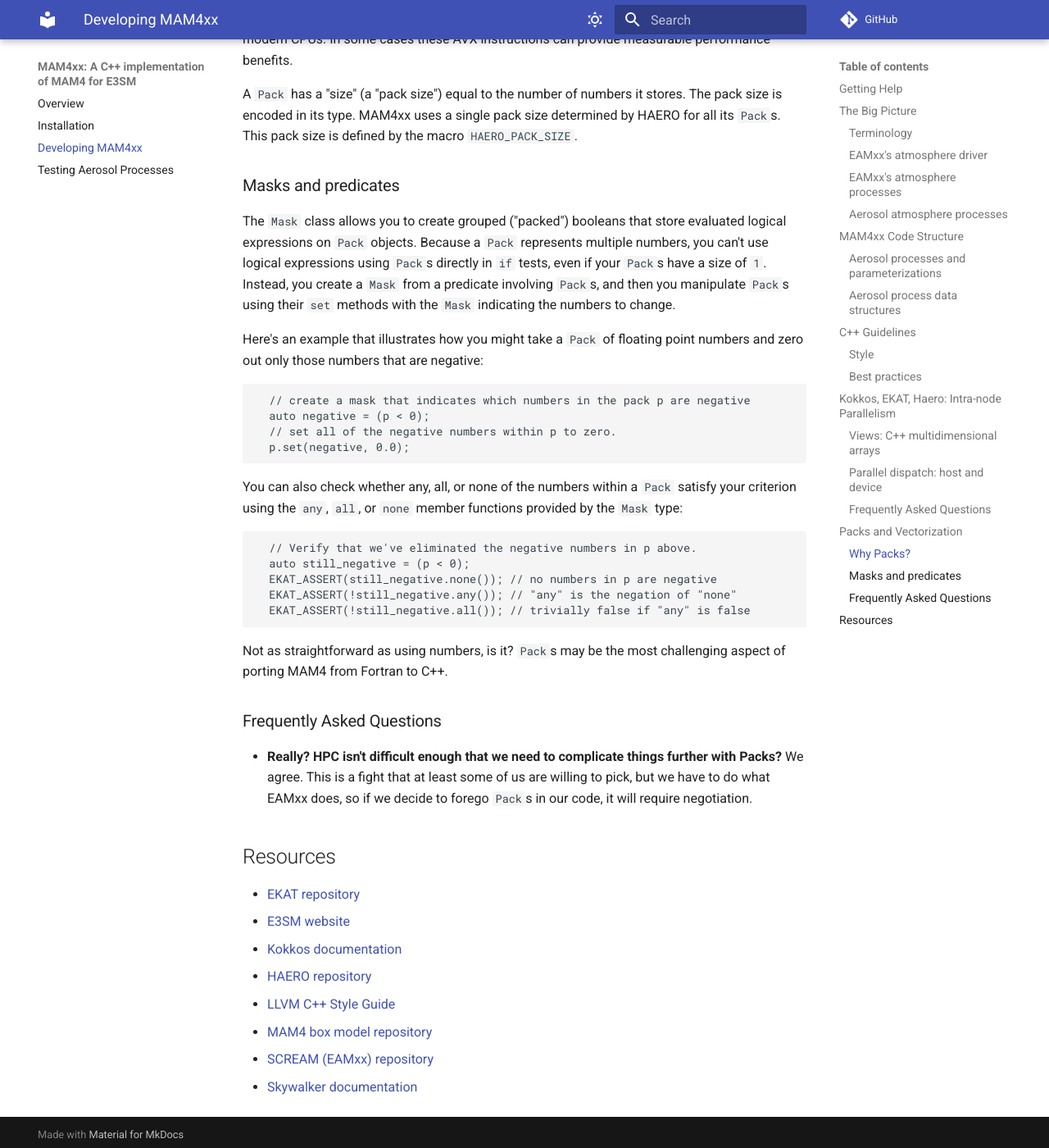
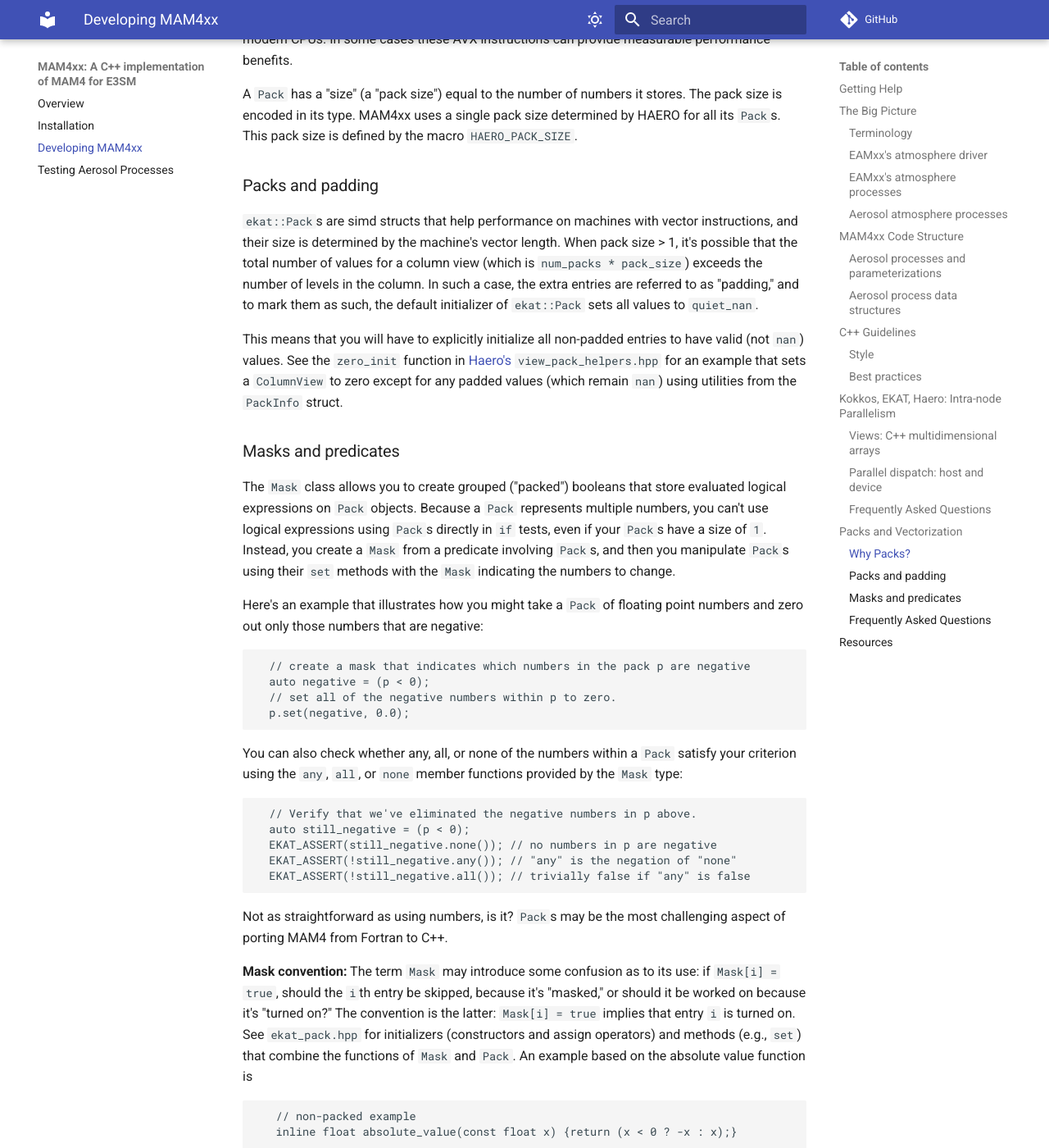
Before and after one commit to eagles-project/mam4xx, an MkDocs documentation site: the page built from docs/development.md, in a window 1280 px wide and 1400 px high, scrolled down 10043 px. Shown: the whole window at 82% size. Built offline with MkDocs 1.6.1 and Material for MkDocs 9.7.7, drawn with Linux system fonts in a browser that asks for light colours; comment, search, counter and statistics services are not loaded; some of the changed text lies outside the part shown.

Commit message:
added notes on pack initialization w.r.t. padding and mask conventions.

````diff
--- a/docs/development.md
+++ b/docs/development.md
@@ -415,6 +415,23 @@ The pack size is encoded in its type. MAM4xx uses a single pack size determined
 by HAERO for all its `Pack`s. This pack size is defined by the macro
 `HAERO_PACK_SIZE`.
 
+### Packs and padding
+
+`ekat::Pack`s are simd structs that help performance on machines with vector
+instructions, and their size is determined by the machine's vector length.
+When pack size > 1, it's possible that the total number of values for a
+column view (which is `num_packs * pack_size`) exceeds the number of levels
+in the column.  In such a case, the extra entries are referred to as
+"padding," and to mark them as such, the default initializer of
+`ekat::Pack` sets all values to `quiet_nan`.
+
+This means that you will have to explicitly initialize all non-padded entries
+to have valid (not `nan`) values.  See the `zero_init` function in
+[Haero's](https://github.com/eagles-project/haero)
+`view_pack_helpers.hpp` for an example that sets a `ColumnView` to zero
+except for any padded values (which remain `nan`)
+using utilities from the `PackInfo` struct.
+
 ### Masks and predicates
 
 The `Mask` class allows you to create grouped ("packed") booleans that store
@@ -449,6 +466,36 @@ provided by the `Mask` type:
 Not as straightforward as using numbers, is it? `Pack`s may be the most
 challenging aspect of porting MAM4 from Fortran to C++.
 
+**Mask convention:** The term `Mask` may introduce some confusion as to its
+use: if `Mask[i] = true`, should the `i`th entry be skipped, because it's
+"masked," or should it be worked on because it's "turned on?"  The convention
+is the latter: `Mask[i] = true` implies that entry `i` is turned on.
+See `ekat_pack.hpp` for initializers (constructors and assign operators) and
+methods (e.g., `set`) that combine the functions of `Mask` and `Pack`.
+An example based on the absolute value function is
+
+```
+   // non-packed example
+   inline float absolute_value(const float x) {return (x < 0 ? -x : x);}
+```
+
+```
+  // packed example
+  inline PackType absolute_value(const PackType x) {
+    const MaskType negative_mask = (x < 0); // "turn on" negative values
+    PackType result = x;
+    result.set(negative_mask, -x); // only changes the "on" values
+    return result;
+  }
+```
+The above example is
+for illustrative purposes only; `abs` is already overloaded for packs,
+along with lots of standard math functions in `ekat_pack_math.hpp`.
+
+Hence, to skip the padded extra values in a packed column, we set every entry that
+corresponds to a valid column level to `true`, and entries that correspond
+to padding to `false`.
+
 ### Frequently Asked Questions
 
 * **Really? HPC isn't difficult enough that we need to complicate things further
````
